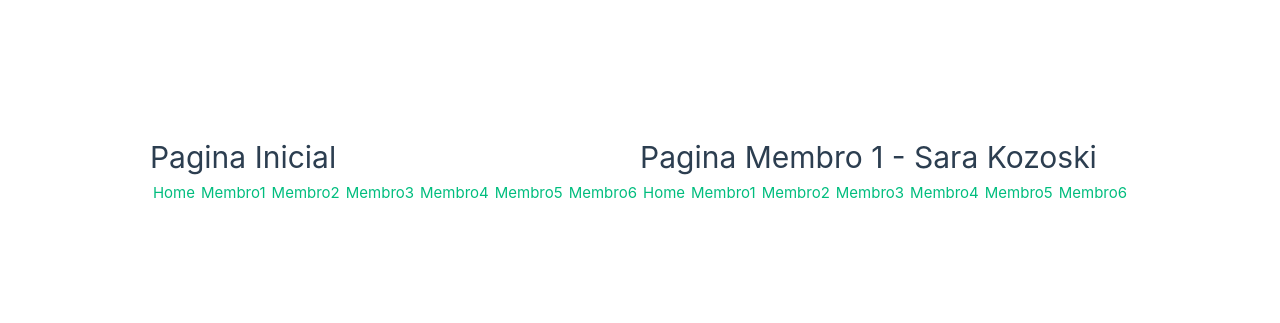
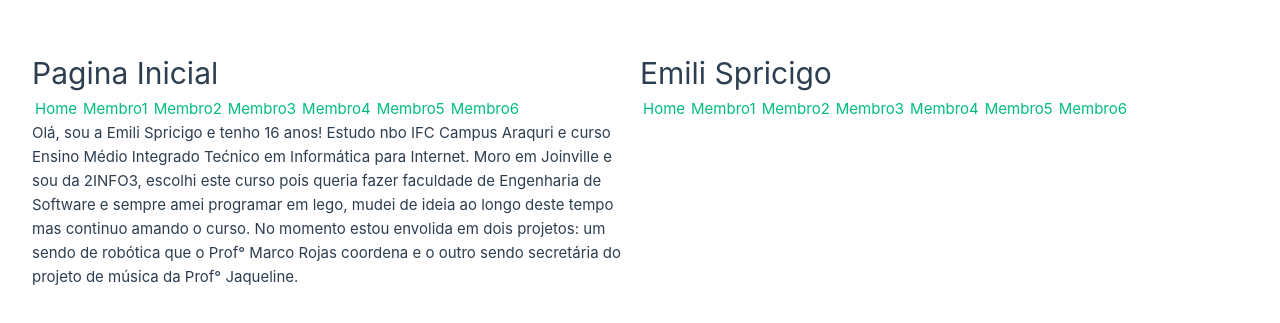
Before and after one commit to LuizEduardoCR/Equipe-Hackathon, a Vue app: page /membro1 in a window 1280 px wide. Shown: the part 231-554 px from the top of the page. Built offline with nearby package versions, Linux system fonts and the light colour scheme.

Commit message:
FEAT: Escrito sobre Emili #3

```diff
--- a/src/views/PaginaMembro1.vue
+++ b/src/views/PaginaMembro1.vue
@@ -5,7 +5,7 @@
     <header>
         <div>
             <div>
-                <h1>Pagina Membro 1 - Sara Kozoski</h1>
+                <h1>Emili Spricigo</h1>
             </div>
             <nav>
                 <RouterLink to="/">Home</RouterLink>
@@ -22,6 +22,13 @@
     </header>
 
     <RouterView />
+    <main>
+       <p> Olá, sou a Emili Spricigo e tenho 16 anos! Estudo nbo IFC Campus Araquri e curso Ensino Médio Integrado Tećnico em Informática para Internet.
+        Moro em Joinville e sou da 2INFO3, escolhi este curso pois queria fazer faculdade de Engenharia de Software e sempre amei programar em lego, mudei de ideia ao longo deste tempo mas continuo amando o curso.
+        No momento estou envolida em dois projetos: um sendo de robótica que o Prof° Marco Rojas coordena e o outro sendo secretária do projeto de música da Prof° Jaqueline.
+       </p>
+
+    </main>
 </template>
 
 <style scoped></style>
```
